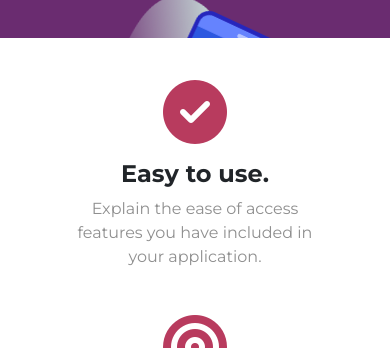
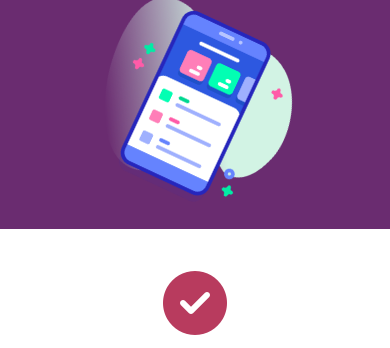
Before and after one commit to andym1215/applandingpage, a plain HTML site: page index.html in a window 390 px wide. Shown: the part 738-1086 px from the top of the page. Drawn offline with nearby package versions, Linux system fonts and the light colour scheme.

Commit message:
Fixed Image Glitch

```diff
--- a/css/styles.css
+++ b/css/styles.css
@@ -61,9 +61,13 @@ p {
   background-color: #6a2c70;
   color: #fff;
 }
-@media (max-width: 1028px) {
+@media (max-width: 1000px) {
   #title {
-    text-align: center;
+    text-align:center;
+  }
+.title-image {
+    position: static;
+    transform: rotate(0);
   }
 }
 .btn {
@@ -138,6 +142,5 @@ p {
 .title-image {
   width: 70%;
   transform: rotate(25deg);
-  position: absolute;
   right: 10%;
 }
```
